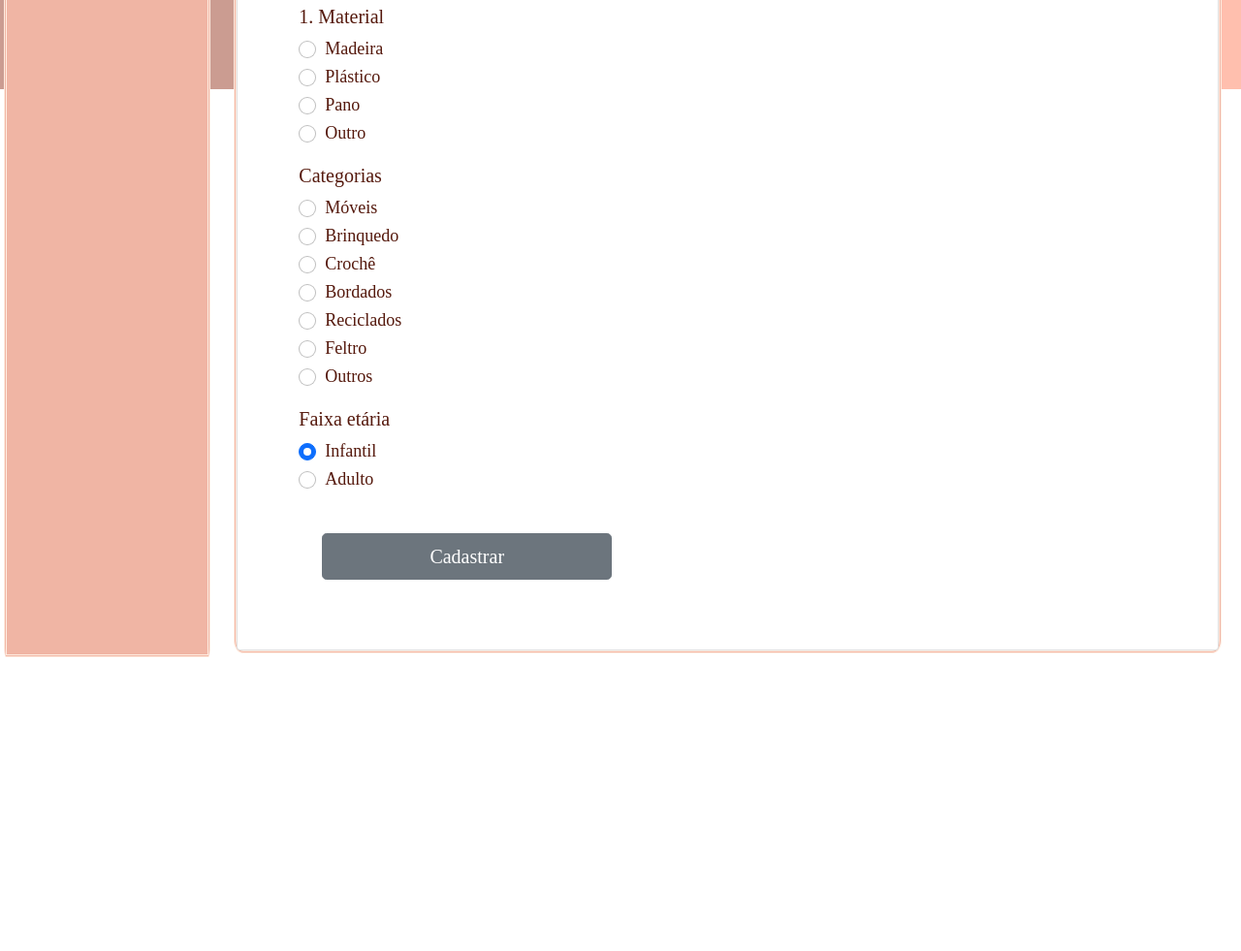
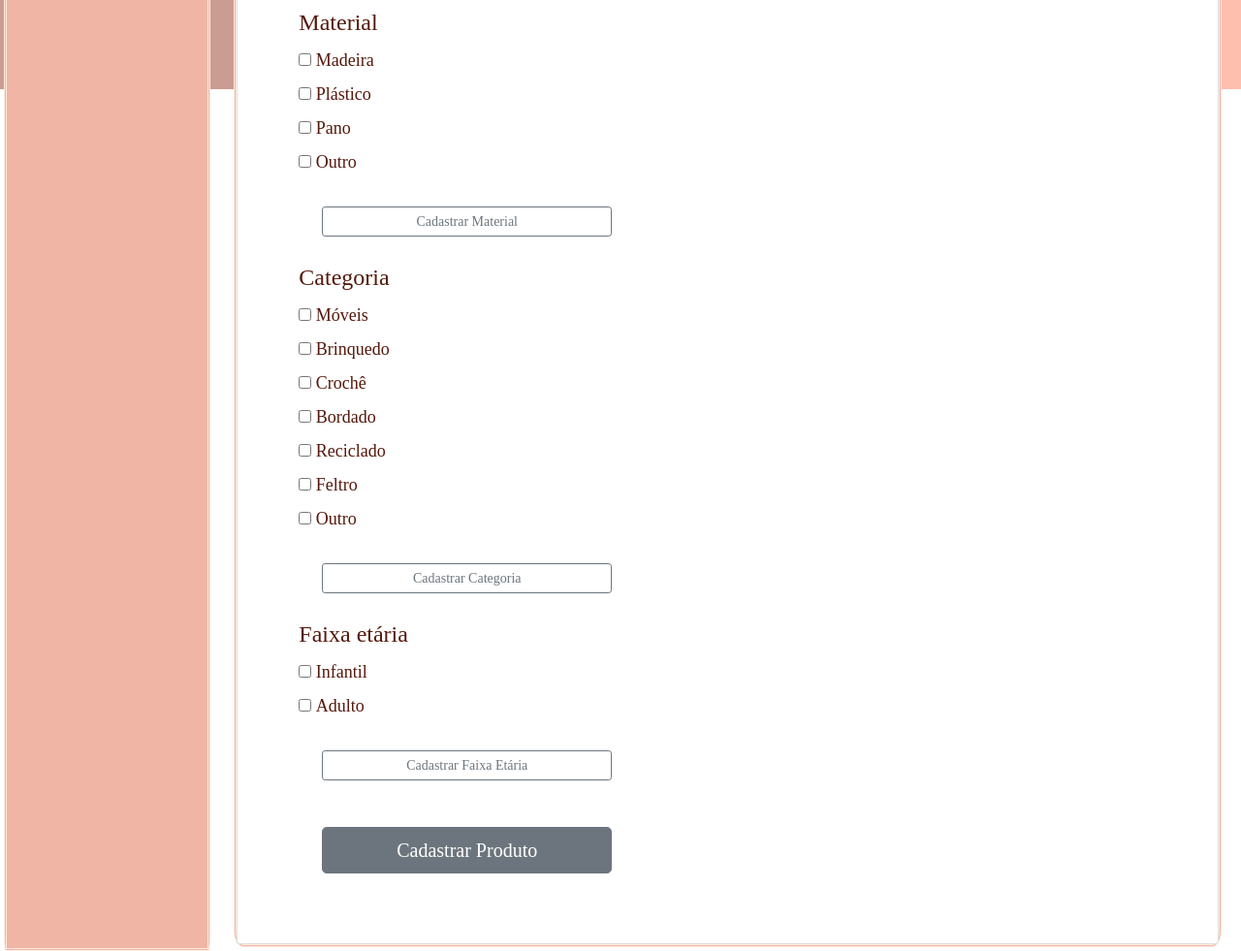
Before and after one commit to ICEI-PUC-Minas-PMV-ADS/pmv-ads-2022-1-e1-proj-web-t6-grupo_4_artesanato, a plain HTML site: page src/UA_CadastroProdutos.html in a window 1280 px wide. Shown: the part 988-1969 px from the top of the page at 97% size. Before the commit the page ends 1670 px from the top, so only its background shows below. Drawn offline with nearby package versions, Linux system fonts and the light colour scheme.

Commit message:
Login, cadastro de produto, quebra de linha
Tela de login
Alterei uma linha que precisava de quebra
Mudei o tipo de formulário para classificação dos produtos, mas não sei se funcionou.

```diff
--- a/src/UA_CadastroProdutos.html
+++ b/src/UA_CadastroProdutos.html
@@ -133,7 +133,7 @@
                     <div class="d-flex justify-content-start">
                       <a class="navbar-brand" href="http://127.0.0.1:5500/UA_Cadastrar_eventos.html#" id="cadastroEventos" >
                         <img src="imgs/Favoritos.png" alt="" width="30" height="24" class="d-inline-block align-text-top">
-                         cadastrar Eventos
+                         Cadastrar <br>Eventos
                       </a>
                     </div>
                   </nav>
@@ -202,117 +202,88 @@
 
                               <!---Inserir Classificação do Produto-->
                               <div><label>Classifique o seu produto conforme os ítens abaixo:</label>
-                              <h5>1. Material</h5>
-                                <fieldset class="form-group row">
-                                  <div class="col-sm-10">
-                                    <!--   Precisa de correção   -->
-                                    <div class="form-check">
-                                      <input class="form-check-input" type="radio" name="gridRadios" id="material" value="madeira" checked>
-                                      <label class="form-check-label" style="font-family: Times New Roman" for="material">
-                                        Madeira
-                                      </label>
+
+                                <form style = "font-family: 'Times New Roman';">
+                                  <fieldset>
+                                  <legend> Material </legend>
+                                    <div>
+                                      <input type = "checkbox" id = "material" value = "Madeira">
+                                      <label for = "Madeira"> Madeira </label>
                                     </div>
-
-                                    <div class="form-check">
-                                      <input class="form-check-input" type="radio" name="gridRadios" id="categoria" value="plastico">
-                                      <label class="form-check-label" style="font-family: Times New Roman" for="categoria">
-                                        Plástico
-                                      </label>
+                                    <div>
+                                      <input type = "checkbox" id = "material" value = "Plástico">
+                                      <label for = "Plástico"> Plástico </label>
                                     </div>
-
-                                    <div class="form-check">
-                                      <input class="form-check-input" type="radio" name="gridRadios" id="faixaetaria" value="pano">
-                                      <label class="form-check-label" style="font-family: Times New Roman" for="faixaetaria">
-                                        Pano
-                                      </label>
+                                    <div>
+                                      <input type = "checkbox" id = "material" value = "Pano">
+                                      <label for = "Pano"> Pano </label>
                                     </div>
-
-                                    <div class="form-check">
-                                      <input class="form-check-input" type="radio" name="gridRadios" id="outro" value="outro">
-                                      <label class="form-check-label" style="font-family: Times New Roman" for="outro">
-                                        Outro
-                                      </label>
+                                    <div>
+                                      <input type = "checkbox" id = "material" value = "Outro">
+                                      <label for = "Outro"> Outro </label>
                                     </div>
-
+                                    <div>
+                                      <button type="button" class="col-4 btn btn-outline-secondary btn-sm m-4 " id="btnCadastrarMaterial">Cadastrar Material</button>
                                     </div>
                                   </fieldset>
+                                </form>
 
-                              <h5 style="margin-top:10px;">Categorias</h5>
-                                <fieldset class="form-group row">
-                                  <div class="col-sm-10">
-
-                                    <div class="form-check">
-                                      <input class="form-check-input" type="radio" name="gridRadios" id="moveis" value="moveis" checked>
-                                      <label class="form-check-label" style="font-family: Times New Roman" for="moveis">
-                                        Móveis
-                                      </label>
+                                <form style = "font-family: 'Times New Roman';">
+                                  <fieldset>
+                                  <legend> Categoria </legend>
+                                    <div>
+                                      <input type = "checkbox" id = "categoria" value = "Móvel">
+                                      <label for = "Móvel"> Móveis </label>
                                     </div>
-
-                                    <div class="form-check">
-                                      <input class="form-check-input" type="radio" name="gridRadios" id="brinquedo" value="brinquedo">
-                                      <label class="form-check-label" style="font-family: Times New Roman" for="brinquedo">
-                                        Brinquedo
-                                      </label>
+                                    <div>
+                                      <input type = "checkbox" id = "categoria" value = "Brinquedo">
+                                      <label for = "Brinquedo"> Brinquedo </label>
                                     </div>
-
-                                    <div class="form-check">
-                                      <input class="form-check-input" type="radio" name="gridRadios" id="croche" value="croche">
-                                      <label class="form-check-label" style="font-family: Times New Roman" for="croche">
-                                        Crochê
-                                      </label>
+                                    <div>
+                                      <input type = "checkbox" id = "categoria" value = "Crochê">
+                                      <label for = "Crochê"> Crochê </label>
                                     </div>
-
-                                    <div class="form-check">
-                                      <input class="form-check-input" type="radio" name="gridRadios" id="bordados" value="bordados">
-                                      <label class="form-check-label" style="font-family: Times New Roman" for="bordados">
-                                        Bordados
-                                      </label>
+                                    <div>
+                                      <input type = "checkbox" id = "categoria" value = "Bordado">
+                                      <label for = "Bordado"> Bordado </label>
                                     </div>
-
-                                    <div class="form-check">
-                                      <input class="form-check-input" type="radio" name="gridRadios" id="reciclados" value="reciclados">
-                                      <label class="form-check-label" style="font-family: Times New Roman" for="reciclados">
-                                        Reciclados
-                                      </label>
+                                    <div>
+                                      <input type = "checkbox" id = "categoria" value = "Reciclado">
+                                      <label for = "Reciclado"> Reciclado </label>
                                     </div>
-
-                                    <div class="form-check">
-                                      <input class="form-check-input" type="radio" name="gridRadios" id="feltro" value="feltro">
-                                      <label class="form-check-label" style="font-family: Times New Roman" for="feltro">
-                                        Feltro
-                                      </label>
+                                    <div>
+                                      <input type = "checkbox" id = "categoria" value = "Feltro">
+                                      <label for = "Feltro"> Feltro </label>
                                     </div>
-
-                                    <div class="form-check">
-                                      <input class="form-check-input" type="radio" name="gridRadios" id="outros" value="outros">
-                                      <label class="form-check-label" style="font-family: Times New Roman" for="outros">
-                                        Outros
-                                      </label>
+                                    <div>
+                                      <input type = "checkbox" id = "categoria" value = "Outro">
+                                      <label for = "Outro"> Outro </label>
                                     </div>
-
+                                    <div>
+                                      <button type="button" class="col-4 btn btn-outline-secondary btn-sm m-4 " id="btnCadastrarCategoria">Cadastrar Categoria</button>
                                     </div>
                                   </fieldset>
-                                <h5 style="margin-top:10px;">Faixa etária</h5>
-                                <fieldset class="form-group row">
-                                  <div class="col-sm-10">
+                                </form>
 
-                                    <div class="form-check">
-                                      <input class="form-check-input" type="radio" name="gridRadios" id="infantil" value="infantil" checked>
-                                      <label class="form-check-label" style="font-family: Times New Roman" for="infantil">
-                                        Infantil
-                                      </label>
+                                <form style = "font-family: 'Times New Roman';">
+                                  <fieldset>
+                                  <legend> Faixa etária </legend>
+                                    <div>
+                                      <input type = "checkbox" id = "faixaetaria" value = "Infantil">
+                                      <label for = "Infantil"> Infantil </label>
                                     </div>
-
-                                    <div class="form-check">
-                                      <input class="form-check-input" type="radio" name="gridRadios" id="adulto" value="option2">
-                                      <label class="form-check-label" style="font-family: Times New Roman" for="adulto">
-                                        Adulto
-                                      </label>
+                                    <div>
+                                      <input type = "checkbox" id = "faixaetaria" value = "Adulto">
+                                      <label for = "Adulto"> Adulto </label>
                                     </div>
-
+                                    <div>
+                                      <button type="button" class="col-4 btn btn-outline-secondary btn-sm m-4 " id="btnCadastrarFaixaEtária">Cadastrar Faixa Etária</button>
                                     </div>
                                   </fieldset>
-                                <button type="button" class="col-4 btn btn-secondary btn-lg m-4 " id="btnCadastrar"> Cadastrar </button>
+                                </form>
+
+                                <button type="button" class="col-4 btn btn-secondary btn-lg m-4 " id="btnCadastrar"> Cadastrar Produto </button>
+
                               </div>
                     </div>
                 </div>
--- a/src/js/Produtos/cadastrarProduto.js
+++ b/src/js/Produtos/cadastrarProduto.js
@@ -21,9 +21,9 @@ document.addEventListener('DOMContentLoaded', () => {
          nome: nome,
          descricao: descricao,
          estoque: estoque,
-         material: '',
-         categoria: '',
-         faixaEtaria: '',
+         material: material,
+         categoria: categoria,
+         faixaEtaria: faixaEtaria,
          img: "",
 
       });
```
Also changed, not shown: src/UA_cadastrar_eventos.html (+1 -1 lines), src/UA_calendario.html (+1 -1 lines), src/login_tela.html (+11 -1 lines), src/usuarioArtesao.html (+1 -1 lines). Lines whose indentation alone changed are shown as unchanged.
